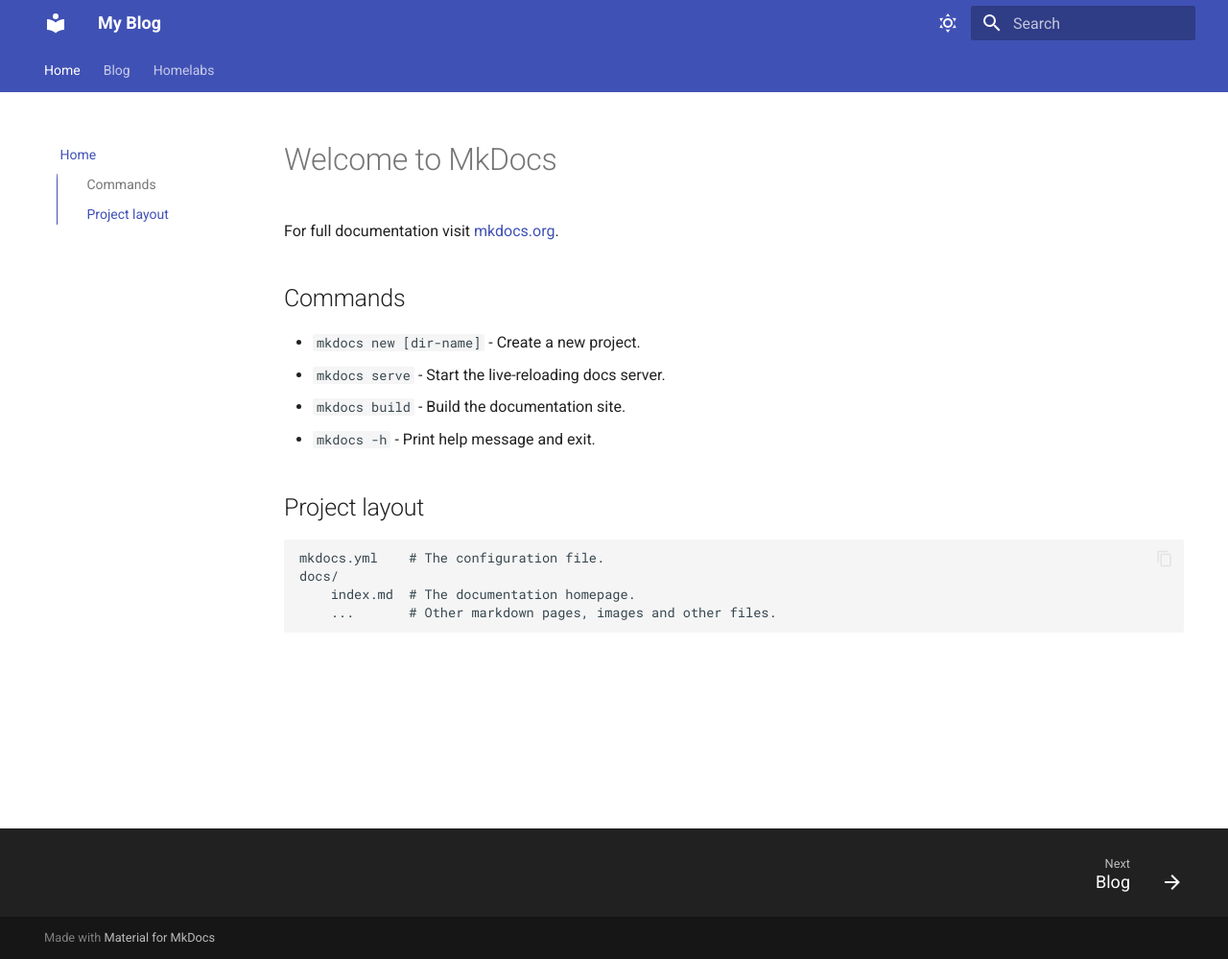
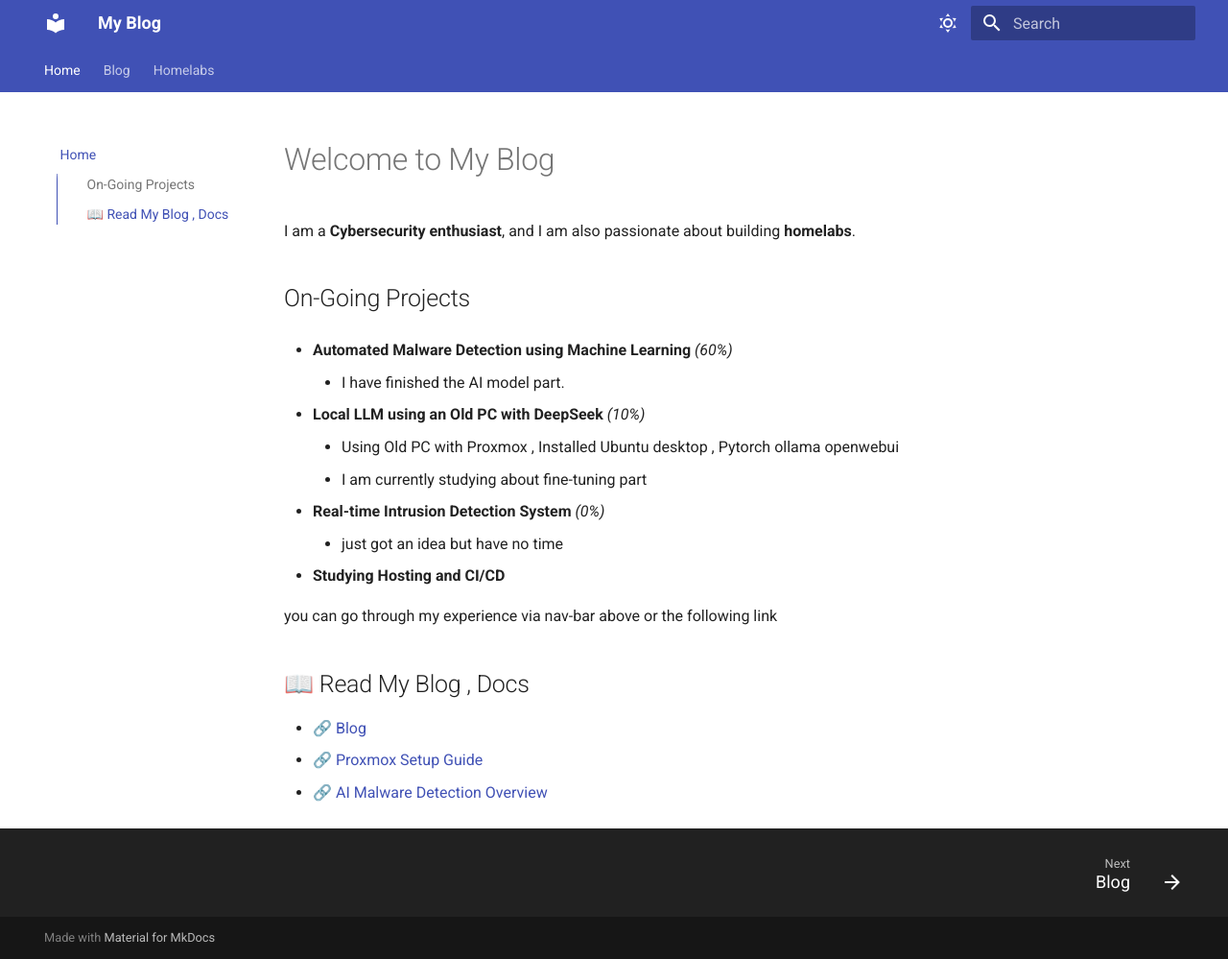
Before and after one commit to musiczu/musiczublog, an MkDocs documentation site: the page built from docs/index.md, in a window 1280 px wide and 999 px high. Shown: the whole window at 96% size. Built offline with MkDocs 1.6.1 and Material for MkDocs 9.7.7, drawn with Linux system fonts in a browser that asks for light colours.

Commit message:
Update Homepage

```diff
--- a/docs/index.md
+++ b/docs/index.md
@@ -1,17 +1,27 @@
-# Welcome to MkDocs
+# Welcome to My Blog
 
-For full documentation visit [mkdocs.org](https://www.mkdocs.org).
 
-## Commands
 
-* `mkdocs new [dir-name]` - Create a new project.
-* `mkdocs serve` - Start the live-reloading docs server.
-* `mkdocs build` - Build the documentation site.
-* `mkdocs -h` - Print help message and exit.
+I am a **Cybersecurity enthusiast**, and I am also passionate about building **homelabs**.
 
-## Project layout
+## On-Going Projects
 
-    mkdocs.yml    # The configuration file.
-    docs/
-        index.md  # The documentation homepage.
-        ...       # Other markdown pages, images and other files.
+- **Automated Malware Detection using Machine Learning** _(60%)_
+    - I have finished the AI model part.
+
+- **Local LLM using an Old PC with DeepSeek** _(10%)_
+    - Using Old PC with Proxmox , Installed Ubuntu desktop , Pytorch ollama openwebui
+    - I am currently studying about fine-tuning part
+
+- **Real-time Intrusion Detection System** _(0%)_
+    - just got an idea but have no time
+- **Studying Hosting and CI/CD**
+
+
+you can go through my experience via nav-bar above or the following link
+
+## 📖 Read My  Blog , Docs
+
+- [🔗 Blog](blog/index.md)
+- [🔗 Proxmox Setup Guide](Homelabs/Proxmox/index.md)
+- [🔗 AI Malware Detection Overview](blog/ai-malware-detection.md)
--- a/mkdocs.yml
+++ b/mkdocs.yml
@@ -41,6 +41,7 @@ plugins:
       categories_allowed:
           - HomeLabs
           - News
+          - lifestyle
       pagination_per_page: 5
       archive_pagination_per_page: 10
       categories_pagination_per_page: 10
```
Also changed, not shown: docs/blog/posts/draft1.md (deleted, +0 -13 lines), docs/blog/posts/free-hosting.md (added, +97 -0 lines), docs/blog/posts/myfirstblog.md (+1 -1 lines), docs/blog/tags.md (added).
